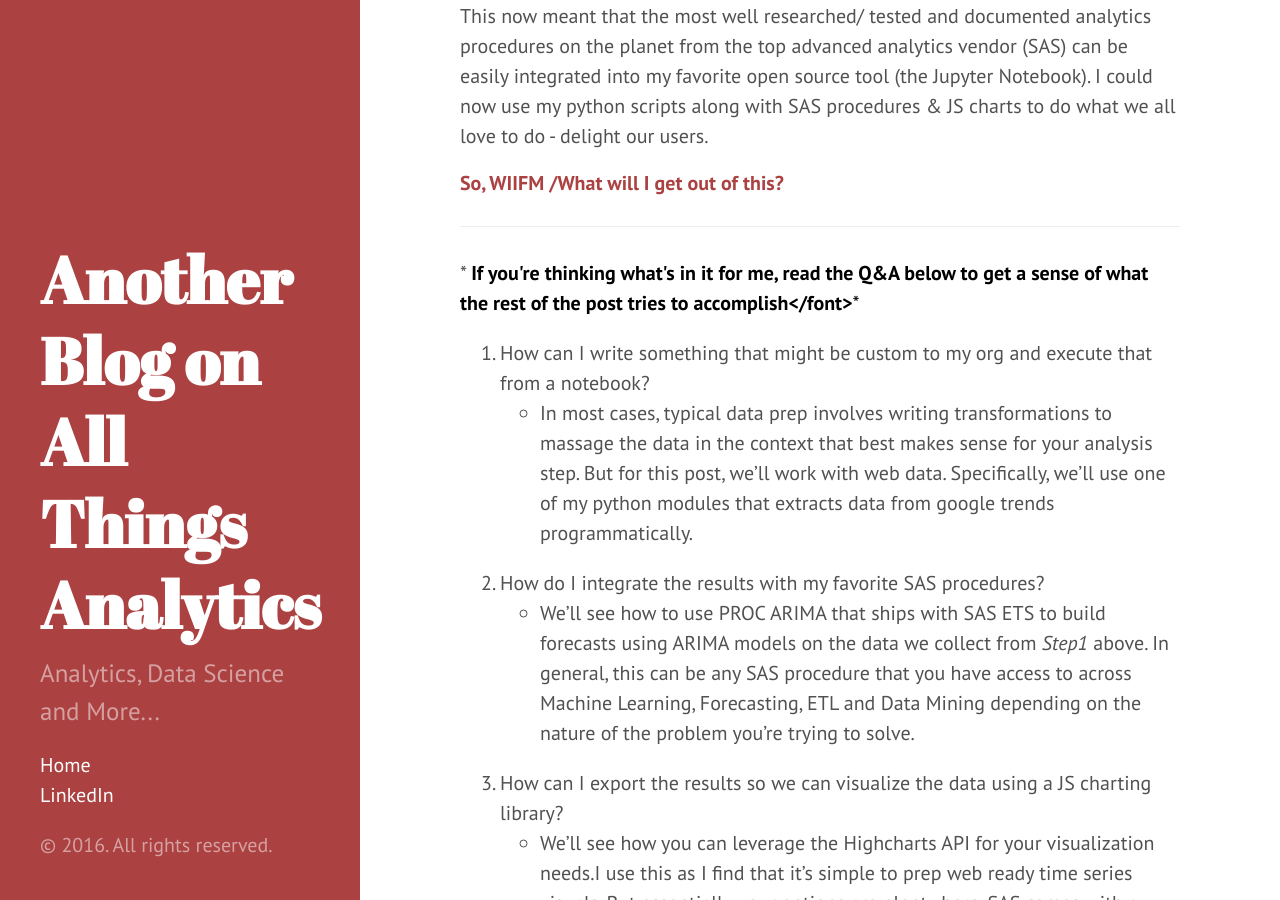
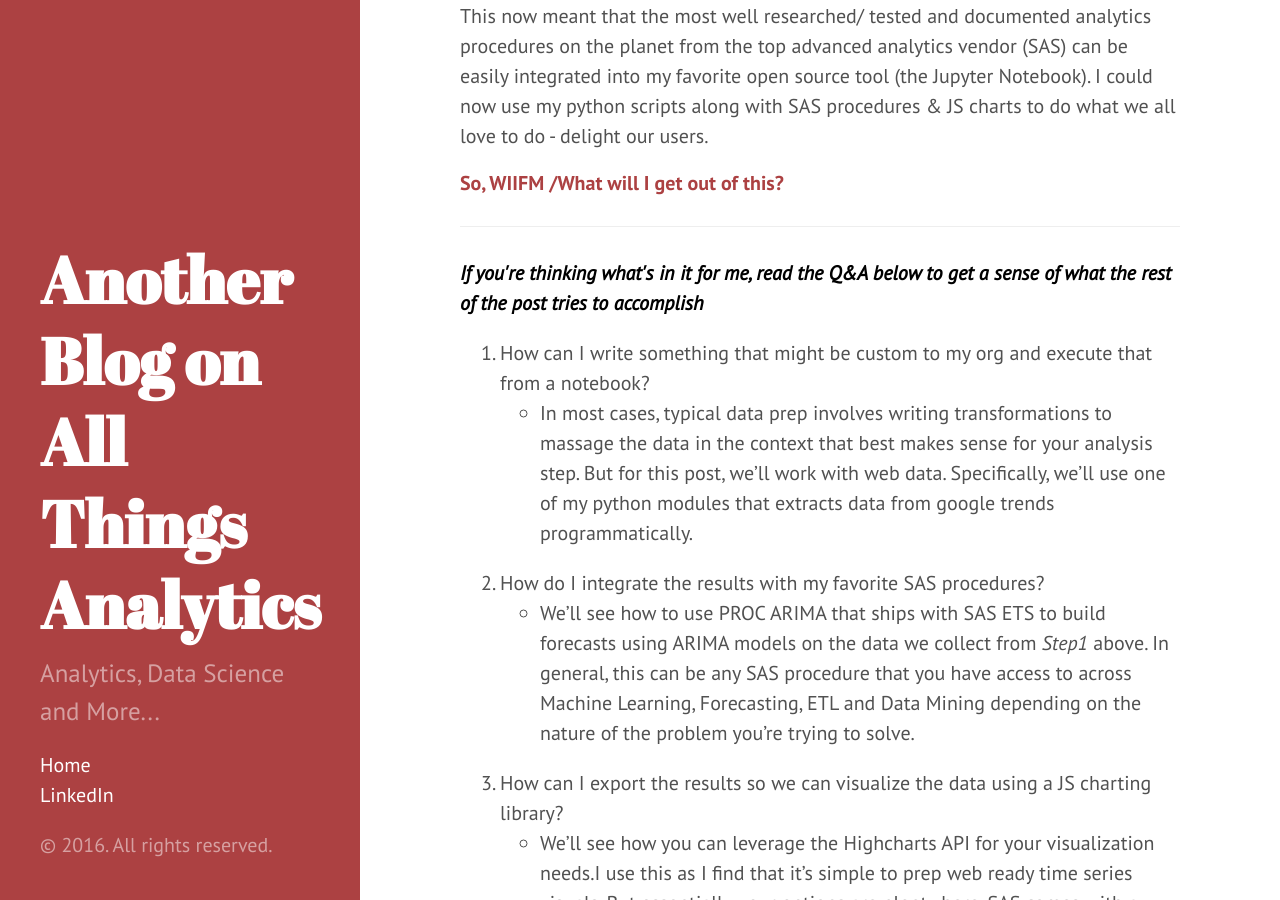
Before and after one commit to datasciencemonkey/datasciencemonkey.github.io, a Jekyll site: the page built from _posts/2016-06-12-for-the-love-of-jupyter-and-sas.markdown, in a window 1280 px wide and 900 px high, scrolled down 1609 px. Built offline with Jekyll 4.4.1, drawn with Linux system fonts in a browser that asks for light colours.

Commit message:
Post update:  For the love of Jupyter and SAS!

```diff
--- a/_posts/2016-06-12-for-the-love-of-jupyter-and-sas.markdown
+++ b/_posts/2016-06-12-for-the-love-of-jupyter-and-sas.markdown
@@ -41,7 +41,7 @@ users.
 
 ##### <a name="tasks">So, WIIFM /What will I get out of this?</a>
 *************
-*<font color="black"> <b> If you're thinking what's in it for me, read the Q&A below to get a sense of what the rest of the post tries to accomplish</font></b>*
+*<font color="black"> <b> If you're thinking what's in it for me, read the Q&A below to get a sense of what the rest of the post tries to accomplish</b></font>*
 
 1. How can I write something that might be custom to my org and execute that from a notebook?
   * In most cases, typical data prep involves writing transformations to massage the data in the context that best makes sense for your analysis step. But for this post, we'll work with web data. Specifically, we'll use one of my python modules that extracts data from google trends programmatically.
```
